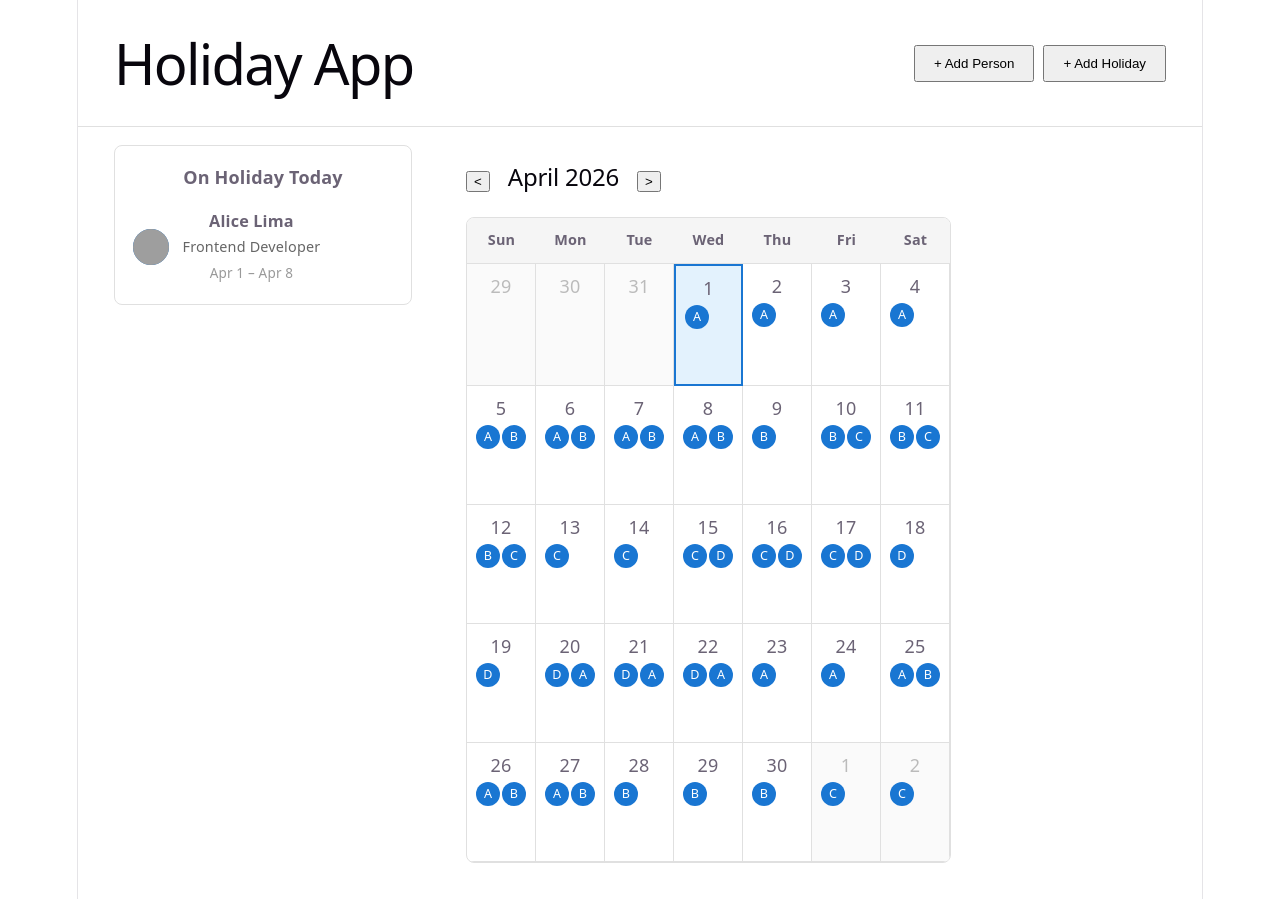
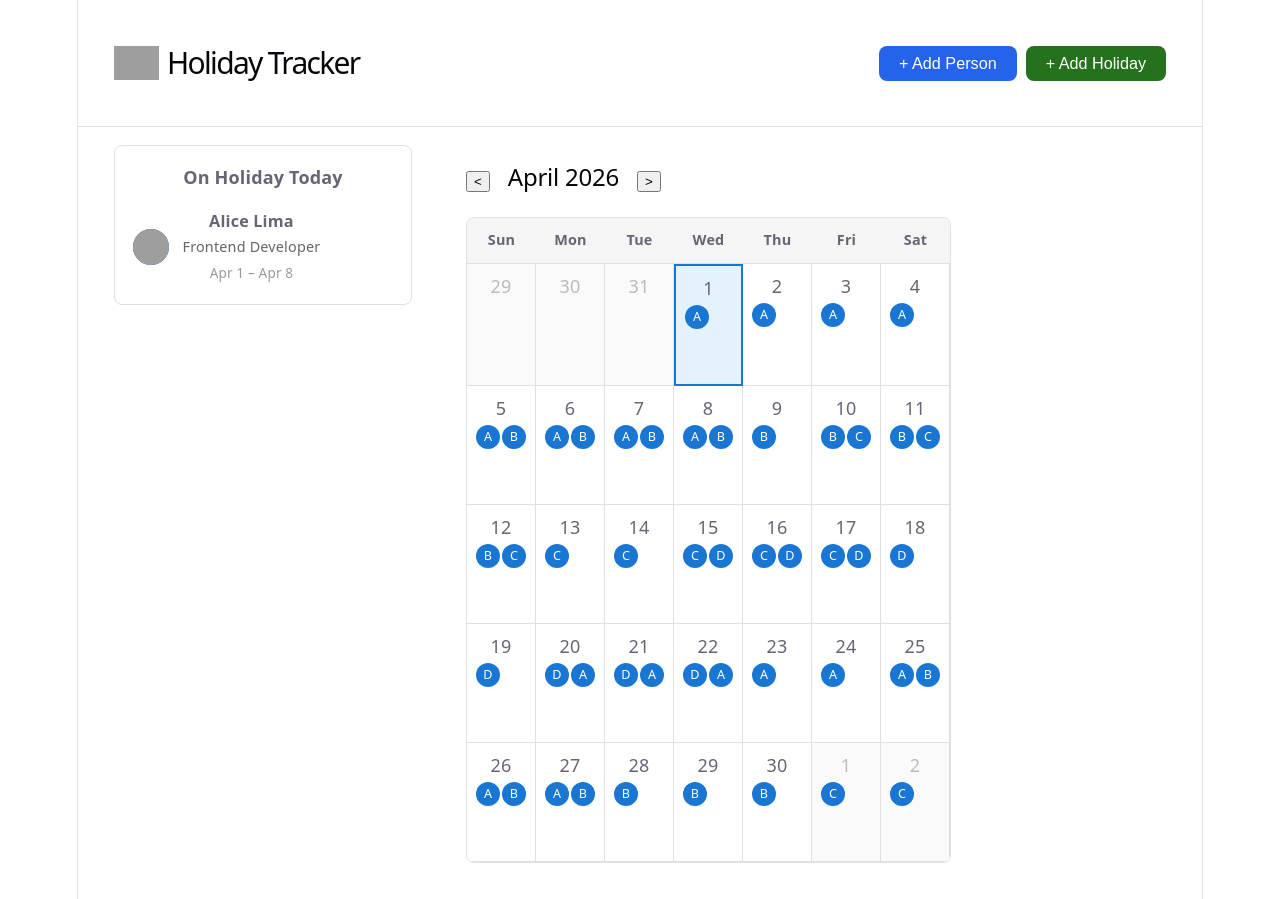
Before and after one commit to lanaFerrari/holiday-app-fe, a React (Vite) app: page / in a window 1280 px wide. Built offline with nearby package versions, Linux system fonts and the light colour scheme; grey boxes are pictures that could not be loaded.

Commit message:
Added css changes

```diff
--- a/src/App.css
+++ b/src/App.css
@@ -12,8 +12,23 @@
 }
 
 .app-actions button {
-  padding: 0.5rem 1rem;
+  display: flex;
+  align-items: center;
+  padding: 8px 20px;
+  border-radius: 8px;
+  border: none;
   cursor: pointer;
+  font-size: 0.9rem;
+  font-weight: 500;
+  color: white;
+}
+
+.app-actions button:first-child {
+  background: #2563eb;
+}
+
+.app-actions button:last-child {
+  background: #26711d;
 }
 
 .calendar {
--- a/src/App.jsx
+++ b/src/App.jsx
@@ -51,7 +51,18 @@ function App() {
   return (
     <div className="app">
       <header className="app-header">
-        <h1>Holiday App</h1>
+        <div style={{ display: "flex", alignItems: "center" }}>
+          <img
+            src="https://cdn.creazilla.com/emojis/57124/umbrella-on-ground-emoji-clipart-lg.png"
+            alt="umbrella"
+            style={{
+              width: "45px",
+              marginRight: "8px",
+              verticalAlign: "middle",
+            }}
+          />
+          <h1>Holiday Tracker</h1>
+        </div>
         <div className="app-actions">
           <button onClick={() => setShowPersonForm(true)}>+ Add Person</button>
           <button onClick={() => setShowHolidayForm(true)}>
--- a/src/components/Person/PersonProfile.jsx
+++ b/src/components/Person/PersonProfile.jsx
@@ -48,7 +48,18 @@ function PersonProfile({ person, holidays, onBack, onAddHoliday }) {
         <button className="back-btn" onClick={onBack}>
           ← Back
         </button>
-        <h1>Holiday App</h1>
+        <h1>
+          <img
+            src="https://cdn.creazilla.com/emojis/57124/umbrella-on-ground-emoji-clipart-lg.png"
+            alt="umbrella"
+            style={{
+              width: "45px",
+              marginRight: "8px",
+              verticalAlign: "middle",
+            }}
+          />
+          Holiday Tracker
+        </h1>
       </header>
 
       <div className="profile-title">
--- a/src/index.css
+++ b/src/index.css
@@ -11,8 +11,8 @@
   --shadow:
     rgba(0, 0, 0, 0.1) 0 10px 15px -3px, rgba(0, 0, 0, 0.05) 0 4px 6px -2px;
 
-  --sans: system-ui, 'Segoe UI', Roboto, sans-serif;
-  --heading: system-ui, 'Segoe UI', Roboto, sans-serif;
+  --sans: system-ui, "Segoe UI", Roboto, sans-serif;
+  --heading: system-ui, "Segoe UI", Roboto, sans-serif;
   --mono: ui-monospace, Consolas, monospace;
 
   font: 18px/145% var(--sans);
@@ -74,7 +74,7 @@ h2 {
 }
 
 h1 {
-  font-size: 56px;
+  font-size: 30px;
   letter-spacing: -1.68px;
   margin: 32px 0;
   @media (max-width: 1024px) {
```
